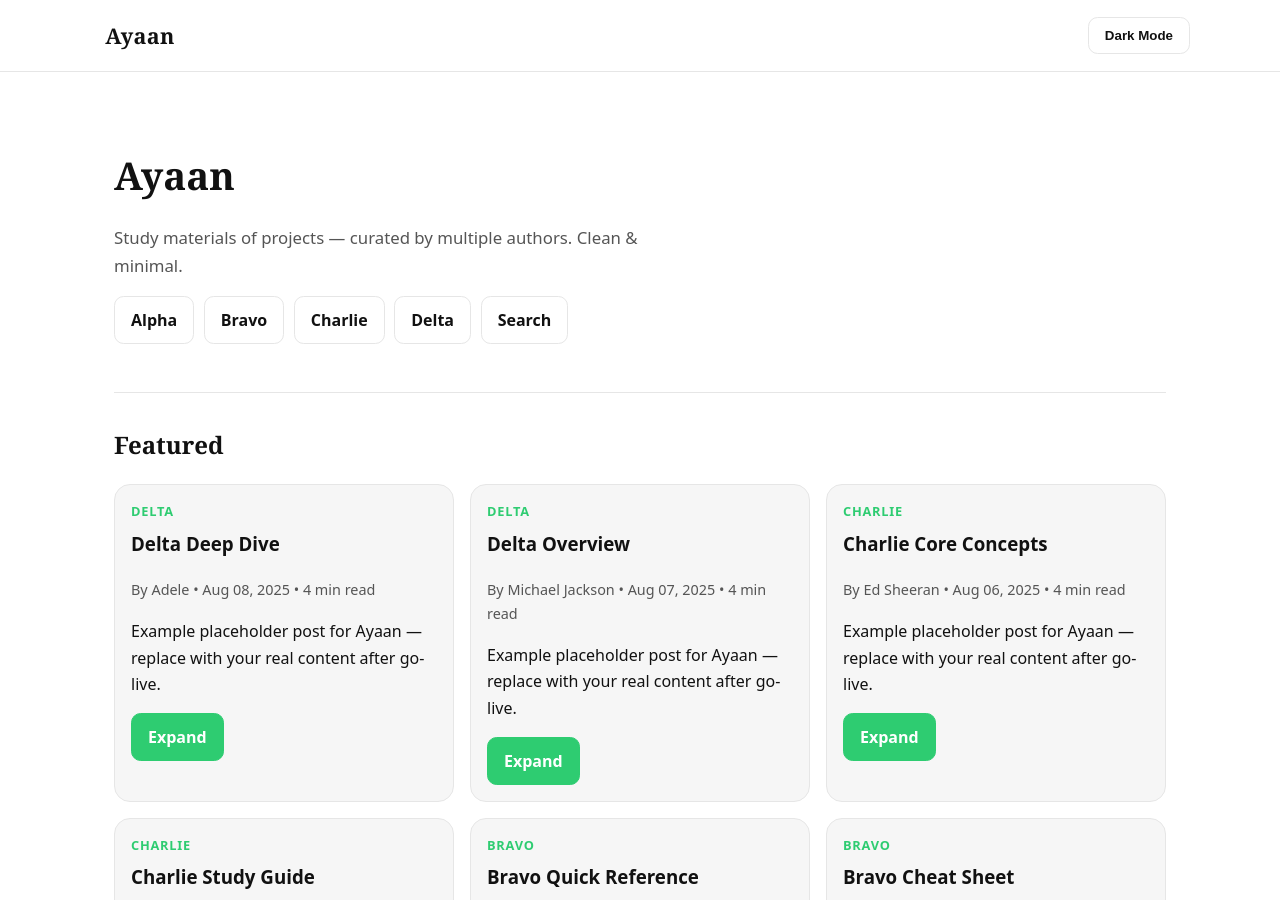
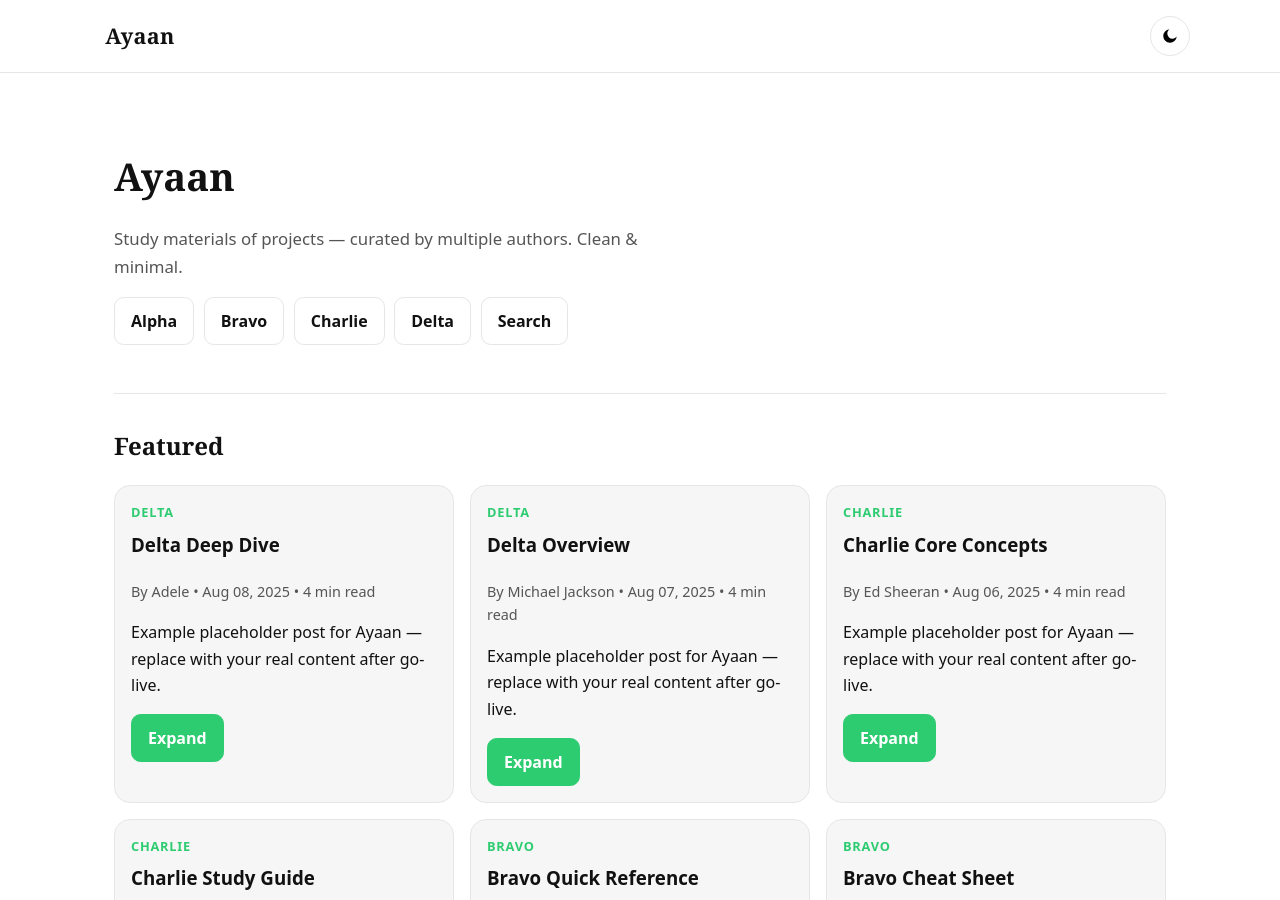
Before and after one commit to mir-ayaan-ali/hussaine, a Jekyll site: the page built from index.md, in a window 1280 px wide and 900 px high. Built offline with Jekyll 4.4.1, drawn with Linux system fonts in a browser that asks for light colours.

Commit message:
Update dark_toggle.html

```diff
--- a/_includes/dark_toggle.html
+++ b/_includes/dark_toggle.html
@@ -1,22 +1,47 @@
-<button id="theme-toggle" class="btn outline" aria-label="Toggle dark mode">Dark Mode</button>
+<button class="theme-toggle" aria-label="Toggle color theme">
+  <!-- Moon (light mode) -->
+  <svg class="icon-moon" viewBox="0 0 24 24" width="18" height="18" aria-hidden="true">
+    <path d="M21 12.79A9 9 0 1111.21 3a7 7 0 109.79 9.79z"></path>
+  </svg>
+  <!-- Sun (dark mode) -->
+  <svg class="icon-sun" viewBox="0 0 24 24" width="18" height="18" aria-hidden="true">
+    <circle cx="12" cy="12" r="5"></circle>
+    <g stroke-width="2">
+      <path d="M12 1v2M12 21v2M4.22 4.22l1.42 1.42M18.36 18.36l1.42 1.42M1 12h2M21 12h2M4.22 19.78l1.42-1.42M18.36 5.64l1.42-1.42"></path>
+    </g>
+  </svg>
+</button>
+
 <script>
-(function() {
+(function () {
+  // Prevent double-initializing if this include appears multiple times
+  if (window.__themeToggleInit__) return;
+  window.__themeToggleInit__ = true;
+
   const root = document.documentElement;
-  const key = "theme";
+  const key = 'theme';
+
+  // Apply saved theme once on load
   const saved = localStorage.getItem(key);
-  if (saved) root.setAttribute("data-theme", saved);
-  const btn = document.getElementById("theme-toggle");
-  function label() {
-    const mode = root.getAttribute("data-theme") === "dark" ? "Light Mode" : "Dark Mode";
-    btn.textContent = mode;
+  if (saved) root.setAttribute('data-theme', saved);
+
+  function reflect() {
+    const dark = root.getAttribute('data-theme') === 'dark';
+    document.querySelectorAll('.theme-toggle').forEach(btn =>
+      btn.classList.toggle('is-dark', dark)
+    );
   }
-  label();
-  btn.addEventListener("click", () => {
-    const cur = root.getAttribute("data-theme");
-    const next = cur === "dark" ? "light" : "dark";
-    root.setAttribute("data-theme", next);
+  reflect();
+
+  // One delegated listener handles all toggle buttons
+  document.addEventListener('click', (e) => {
+    const btn = e.target.closest('.theme-toggle');
+    if (!btn) return;
+    const cur = root.getAttribute('data-theme');
+    const next = (cur === 'dark') ? 'light' : 'dark';
+    root.setAttribute('data-theme', next);
     localStorage.setItem(key, next);
-    label();
+    reflect();
   });
 })();
 </script>
```
